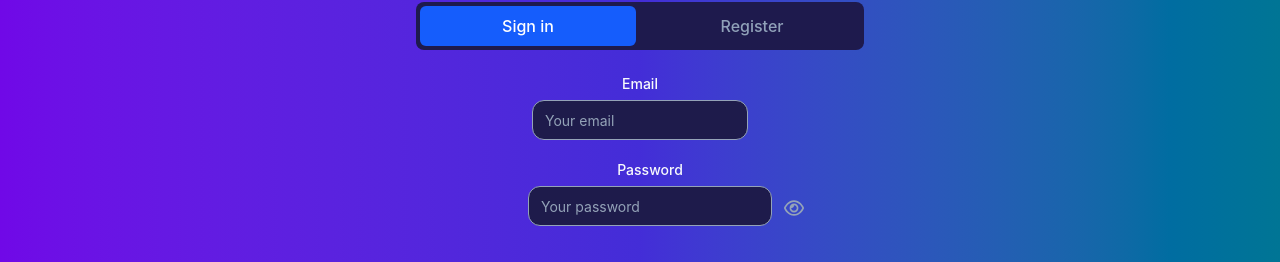
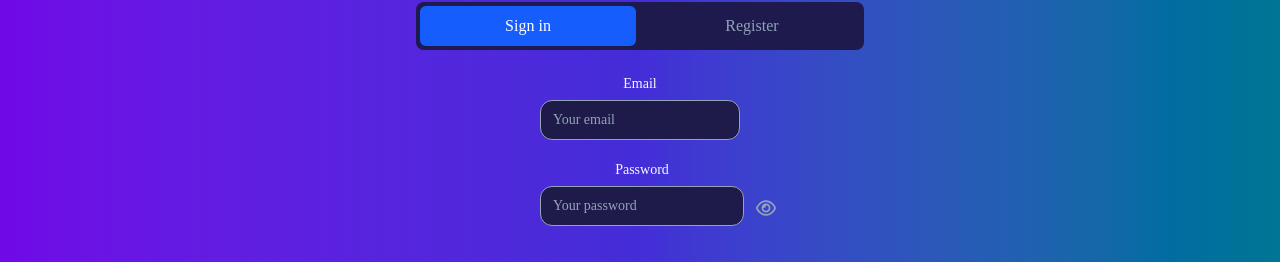
Before and after one commit to rafeger/Transcendance, a React (Vite) app in the folder frontend/: page /login in a window 1280 px wide. Shown: the part 211-473 px from the top of the page. Built offline with nearby package versions, Linux system fonts and the light colour scheme; no server answers.

Commit message:
38 update frontend

```diff
--- a/frontend/src/index.css
+++ b/frontend/src/index.css
@@ -1,4 +1,8 @@
 @import 'tailwindcss';
+
+body {
+  font-family: serif;
+}
 
 /* dark: s'active avec la classe .dark posée par ThemeContext */
 @custom-variant dark (&:where(.dark, .dark *));
--- a/frontend/src/pages/Auth.tsx
+++ b/frontend/src/pages/Auth.tsx
@@ -155,7 +155,7 @@ function Auth() {
 
     <form onSubmit={handleSubmit(onSubmit)} className="mt-6 space-y-5 text-center">
     {isRegister && (
-      <div className='mx-auto w-54'>
+      <div className='mx-auto w-50'>
         <Input { ... register('username')}
           label='Username'
           type="text"
@@ -169,7 +169,7 @@ function Auth() {
       </div>
     )}
 
-      <div className='mx-auto w-54'>
+      <div className='mx-auto w-50'>
         <Input
         { ... register('email')}
         label='Email'
@@ -184,7 +184,7 @@ function Auth() {
       )}
       </div>
 
-      <div className='mx-auto w-130 flex pl-37'>
+      <div className='mx-auto w-120 flex pl-35'>
         <Input
         { ... register('password')}
         label='Password'
```
